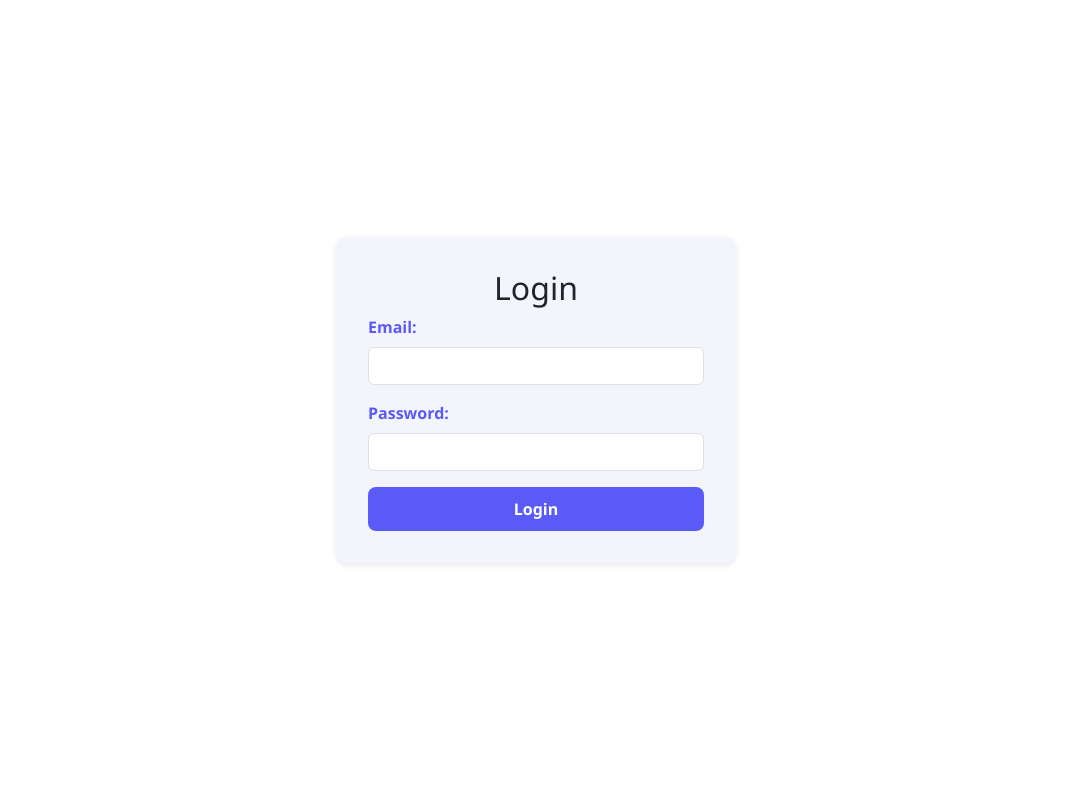
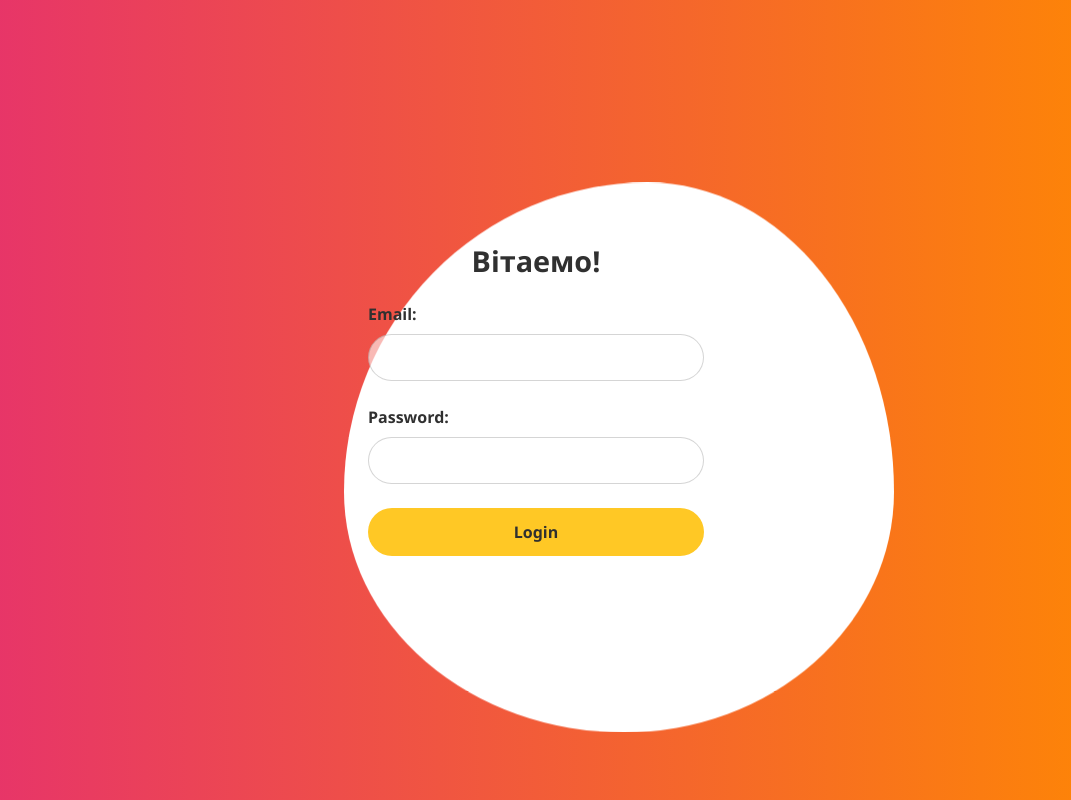
Before and after one commit to ActaniumTime/HRM-system-for-educational-institution, a PHP site: page / in a window 1280 px wide. Shown: the whole page, without its empty margins (104-1175 px from the left). Run offline with PHP 8.4, Linux system fonts and the light colour scheme.

Commit message:
Build 0.0.17. Updated logins page and added additional buttons for cooperating with eployeers.

```diff
--- a/app/views/EmpManagmentPanel/EmpManagTable.css
+++ b/app/views/EmpManagmentPanel/EmpManagTable.css
@@ -99,8 +99,8 @@ button:hover {
 
 .icon_white {
     fill: #303030;
-    height: 26px;
-    width: 26px;
+    height: 22px;
+    width: 22px;
 }
 
 .deleteEmployerBtn {
--- a/app/views/auth/login.php
+++ b/app/views/auth/login.php
@@ -5,62 +5,130 @@
     <meta name="viewport" content="width=device-width, initial-scale=1.0">
     <title>Login</title>
     <link href="https://cdn.jsdelivr.net/npm/bootstrap@5.3.0/dist/css/bootstrap.min.css" rel="stylesheet">
+
     <style>
         body {
-            background: #ffffff;
-            color: #2e2e2e;
-            font-family: 'Segoe UI', Tahoma, Geneva, Verdana, sans-serif;
+            height: 100vh;
+            background: linear-gradient(90deg,#e52e71,#ff8a00);
             margin: 0;
             padding: 0;
             display: flex;
             justify-content: center;
             align-items: center;
             height: 100vh;
+            font-family: 'Segoe UI', Tahoma, Geneva, Verdana, sans-serif;
         }
+
+        .slider-thumb::before {
+            position: absolute;
+            content: "";
+            left: 35%;
+            top: 23%;
+            width: 550px;
+            height: 550px;
+            background:rgb(255, 255, 255);
+            border-radius: 62% 47% 82% 35% / 45% 45% 80% 66%;
+            will-change: border-radius, transform, opacity;
+            animation: sliderShape 8s linear infinite;
+            display: block;
+            z-index: -1;
+            -webkit-animation: sliderShape 8s linear infinite;
+        }
+         @keyframes sliderShape{
+            0%,100%{
+            border-radius: 42% 58% 70% 30% / 45% 45% 55% 55%;
+                transform: translate3d(0,0,0) rotateZ(0.01deg);
+            }
+            34%{
+                border-radius: 70% 30% 46% 54% / 30% 29% 71% 70%;
+                transform:  translate3d(0,5px,0) rotateZ(0.01deg);
+            }
+            50%{
+                transform: translate3d(0,0,0) rotateZ(0.01deg);
+            }
+            67%{
+                border-radius: 100% 60% 60% 100% / 100% 100% 60% 60% ;
+                transform: translate3d(0,-3px,0) rotateZ(0.01deg);
+            }
+        }
+
         .card {
-            background-color: #f4f4fc;
+            background-color:rgba(255, 255, 255, 0);
             border: none;
-            border-radius: 12px;
-            box-shadow: 0 2px 6px rgba(0, 0, 0, 0.1);
+            border-radius: 36px;
             padding: 2rem;
             width: 100%;
             max-width: 400px;
         }
+
         .btn-primary {
-            background-color: #5a5af7;
-            color: #ffffff;
+            background-color: #ffc825;
+            color: #303030;
             border: none;
-            border-radius: 8px;
-            padding: 10px 20px;
+            border-radius: 36px;
+            padding: 12px 20px;
             font-weight: bold;
-            transition: background-color 0.3s, box-shadow 0.3s;
+            transition: transform 0.3s, background-color 0.3s;
             width: 100%;
         }
+
         .btn-primary:hover {
-            background-color: #4a4ae0;
-            box-shadow: 0 4px 8px rgba(90, 90, 247, 0.4);
+            background-color: #303030;
+            box-shadow: 0 4px 8pxrgba(48, 48, 48, 0.5);
+            transform: translateY(-3px);
+            transition: transform 0.3s, background-color 0.3s;
+            color: white;
         }
+
         .form-label {
             font-weight: bold;
-            color: #5a5af7;
+            color: #303030;
         }
+
         .text-danger {
             color: #e63946;
         }
+
+        h2 {
+            font-size: 1.8rem;
+            font-weight: bold;
+            color: #303030;
+            margin-bottom: 1.5rem;
+            text-align: center;
+        }
+
+        .form-control {
+            background: rgba(255, 255, 255, 0.6);
+            border-radius: 36px;
+            border: 1px solid rgba(48, 48, 48, 0.2);
+            padding: 12px 16px;
+            font-size: 14px;
+            color: #303030;
+            box-shadow: none;
+            transition: all 0.3s ease;
+        }
+
+        .form-control:focus {
+            border-color: #ffc825;
+            outline: none;
+        }
+
     </style>
+
 </head>
 <body>
+    <div class="slider-thumb"></div>
     <div class="card">
-        <h2 class="text-center">Login</h2>
+        <h2>Вітаемо!</h2>
         <?php if (isset($error)): ?>
             <p class="text-danger text-center"><?php echo htmlspecialchars($error); ?></p>
         <?php endif; ?>
         <form method="POST" action="">
-            <div class="mb-3">
+            <div class="mb-4">
                 <label for="email" class="form-label">Email:</label>
                 <input type="email" id="email" name="email" class="form-control" required>
             </div>
-            <div class="mb-3">
+            <div class="mb-4">
                 <label for="password" class="form-label">Password:</label>
                 <input type="password" id="password" name="password" class="form-control" required>
             </div>
```
Also changed, not shown: app/views/EmpManagmentPanel/style.css (+10 -0 lines), app/views/partials/tableEmp.php (+24 -0 lines).
